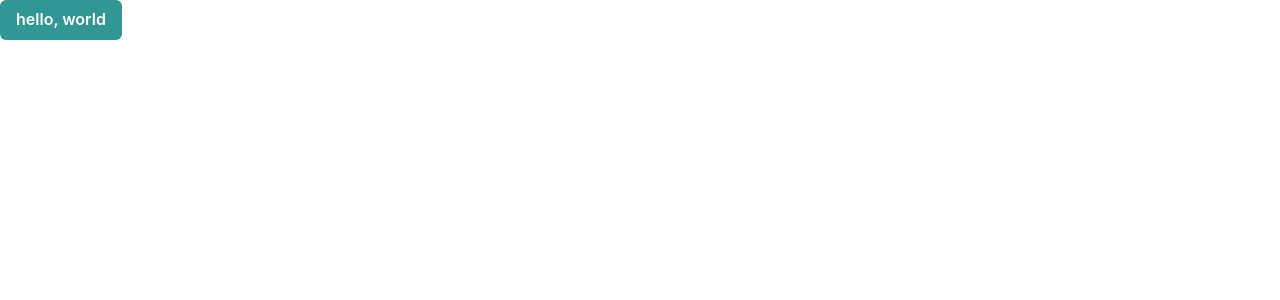
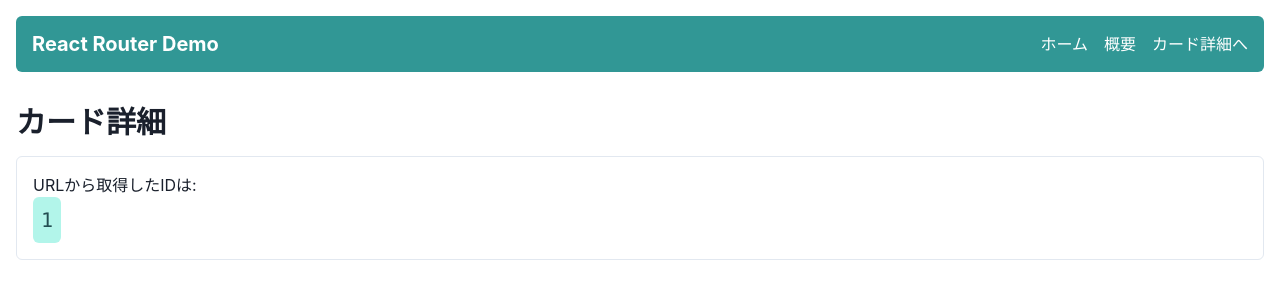
Before and after one commit to hello-yuki0409/Digital-business-card-app, a React (Vite) app: page /cards/1 in a window 1280 px wide. Shown: the top 300 px of the page. Built offline with nearby package versions, Linux system fonts and the light colour scheme.

Commit message:
feat: アトミックデザイン

```diff
--- a/src/App.tsx
+++ b/src/App.tsx
@@ -1,11 +1,43 @@
-import { Button } from "@chakra-ui/react";
+import { Routes, Route, Link as RouterLink } from "react-router-dom";
+import { Home } from "./components/pages/Home";
+import { About } from "./components/pages/About";
+import { CardDetailPage } from "./components/pages/CardDetailPage";
+import { Box, Flex, Link, Spacer, Heading } from "@chakra-ui/react";
 
-function App() {
+export default function App() {
   return (
-    <Button colorScheme="teal">
-      <p>hello, world</p>
-    </Button>
+    <Box p={4}>
+      {/* ナビゲーションヘッダー (省略) */}
+      <Flex
+        as="nav"
+        bg="teal.500"
+        color="white"
+        p={4}
+        borderRadius="md"
+        alignItems="center"
+      >
+        <Heading size="md">React Router Demo</Heading>
+        <Spacer />
+        <Link as={RouterLink} to="/" mr={4}>
+          ホーム
+        </Link>
+        <Link as={RouterLink} to="/about" mr={4}>
+          概要
+        </Link>
+        {/* テスト用のリンクを追加 */}
+        <Link as={RouterLink} to="/cards/hello-world">
+          カード詳細へ
+        </Link>
+      </Flex>
+
+      <Box mt={8}>
+        <Routes>
+          <Route path="/" element={<Home />} />
+          <Route path="/about" element={<About />} />
+          {/* 👇 この行を追加 */}
+          <Route path="/cards/:id" element={<CardDetailPage />} />
+        </Routes>
+      </Box>
+    </Box>
   );
 }
-
-export default App;
--- /dev/null
+++ b/src/components/atoms/IdDisplay.tsx
@@ -0,0 +1,17 @@
+import { Box, Code, Text } from "@chakra-ui/react";
+
+type Props = {
+  id: string;
+};
+
+export const IdDisplay = ({ id }: Props) => {
+  return (
+    <Box p={4} borderWidth="1px" borderRadius="md">
+      <Text fontSize="md">URLから取得したIDは:</Text>
+
+      <Code fontSize="xl" colorScheme="teal" p={2} borderRadius="md">
+        {id}
+      </Code>
+    </Box>
+  );
+};
--- /dev/null
+++ b/src/components/organisms/CardDetail.tsx
@@ -0,0 +1,16 @@
+import { Heading, VStack } from "@chakra-ui/react";
+import { IdDisplay } from "../atoms/IdDisplay";
+
+type Props = {
+  cardId: string;
+};
+
+export const CardDetail = ({ cardId }: Props) => {
+  return (
+    <VStack spacing={4} align="stretch">
+      <Heading size="lg">カード詳細</Heading>
+      {/* AtomコンポーネントにIDを渡して表示 */}
+      <IdDisplay id={cardId} />
+    </VStack>
+  );
+};
--- /dev/null
+++ b/src/components/pages/About.tsx
@@ -0,0 +1,5 @@
+import { Heading } from "@chakra-ui/react";
+
+export const About = () => {
+  return <Heading>このサイトについて</Heading>;
+};
--- /dev/null
+++ b/src/components/pages/CardDetailPage.tsx
@@ -0,0 +1,15 @@
+import { useParams } from "react-router-dom";
+import { CardDetail } from "../organisms/CardDetail";
+
+export const CardDetailPage = () => {
+  // URLから :id パラメータを取得
+  const { id } = useParams<{ id: string }>();
+
+  // idが存在しない場合の考慮（実際はエラーページなどに飛ばす）
+  if (!id) {
+    return <div>IDが指定されていません。</div>;
+  }
+
+  // 取得したidをOrganismに渡す
+  return <CardDetail cardId={id} />;
+};
--- /dev/null
+++ b/src/components/pages/Home.tsx
@@ -0,0 +1,5 @@
+import { Heading } from "@chakra-ui/react";
+
+export const Home = () => {
+  return <Heading>ホームページ</Heading>;
+};
```
